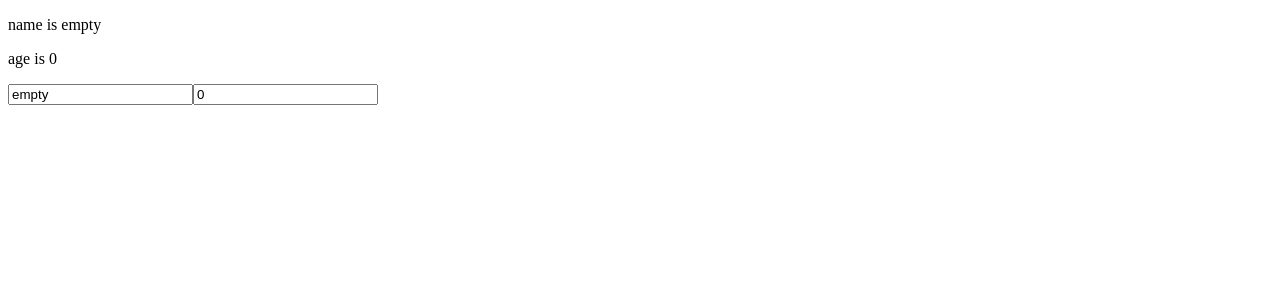
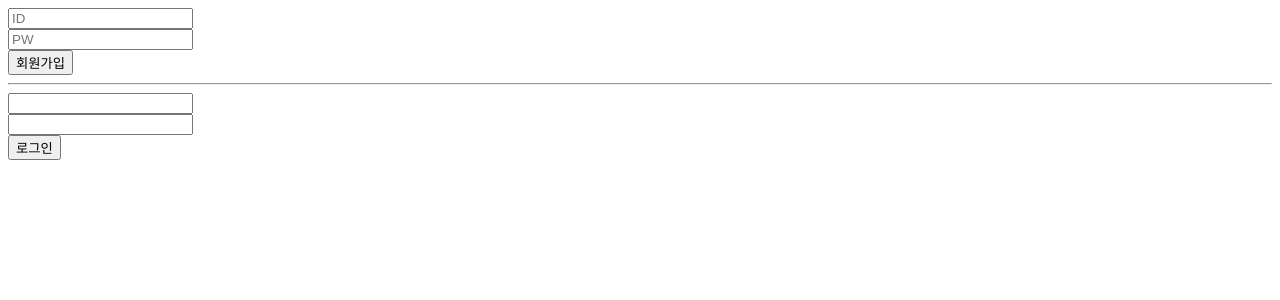
Before and after one commit to pscraper/client, a React (Create React App) app: page / in a window 1280 px wide. Shown: the top 300 px of the page. Built offline with nearby package versions, Linux system fonts and the light colour scheme.

Commit message:
feat: 로그인 기능, 세션 스토리지 저장

```diff
--- a/package.json
+++ b/package.json
@@ -10,6 +10,7 @@
     "@types/node": "^20.11.16",
     "@types/react": "^18.0.0",
     "@types/react-dom": "^18.2.18",
+    "axios": "^1.6.7",
     "eslint": "^8.56.0",
     "eslint-config-prettier": "^9.1.0",
     "eslint-plugin-prettier": "^5.1.3",
--- a/src/App.tsx
+++ b/src/App.tsx
@@ -1,58 +1,37 @@
 import React, { useState, useReducer, useContext, useEffect, useRef, useCallback } from "react"
+import { signin, signup } from "./api/user.api";
 
 
-interface StateType {
-  name: string | undefined,
-  age: number | undefined
-}
-
-interface ActionType {
-  type: Action,
-  name: string | undefined,
-  age: number | undefined
-}
-
-enum Action {
-  SetName = 'setName',
-  SetAge = 'setAge'
-}
-
-const INITIAL_STATE: StateType = { name: 'empty', age: 0 };
-function reducer(state: StateType, action: ActionType): StateType {
-  switch (action.type) {
-    case Action.SetName:
-      return { ...state, name: action.name };
-
-    case Action.SetAge:
-      return { ...state, age: action.age };
-
-    default:
-      return state;
-  }
-}
 
 const App = () => {
-  const [state, dispatch] = useReducer(reducer, INITIAL_STATE);
+  const [email, setEmail] = useState('');
+  const [password, setPassword] = useState('');
+
+  const idRef = useRef<HTMLInputElement>(null);
+  const pwRef = useRef<HTMLInputElement>(null);
 
   return (
-    <div>
-      <p>{`name is ${state.name}`}</p>
-      <p>{`age is ${state.age}`}</p>
-      <input
-        type="text"
-        value={state.name === undefined ? '' : state.name}
-        onChange={e => dispatch({ ...state, type: Action.SetName, name: e.target.value })}
-      />
+    <React.Fragment>
+      <div>
+        <input type="text" placeholder="ID" onChange={e => setEmail(e.target.value)}/> <br/>
+        <input type="password" placeholder="PW" onChange={e => setPassword(e.target.value)}/> <br/>
+        <button onClick={() => signup(email, password)}>
+          회원가입
+        </button>
+      </div>
 
-      <input
-        type="number"
-        value={state.age === undefined ? 0 : state.age}
-        onChange={e => dispatch({ ...state, type: Action.SetAge, age: Number(e.target.value) })}
-      />
-    </div>
+      <hr/>
+
+      <div>
+        <input type="text" ref={idRef} /> <br/>
+        <input type="password" ref={pwRef} /> <br/>
+        <button onClick={() => signin(idRef.current?.value, pwRef.current?.value)}>
+          로그인
+        </button>
+      </div>
+    </React.Fragment>
   )
 }
 
 
-
 export default App
--- /dev/null
+++ b/src/api/client.ts
@@ -0,0 +1,26 @@
+import axios from "axios";
+
+
+export const defaultClient = axios.create({
+    baseURL: "http://localhost:8000",
+    timeout: 3000,
+    headers: {
+        "Cache-Control": "no-cache",
+        "Content-Type": "application/json",
+        "Access-Control-Allow-Origin": "*",
+        "Accept": "application/json"
+    },
+    responseType: "json"
+});
+
+
+export const formClient = axios.create({
+    baseURL: "http://localhost:8000",
+    timeout: 3000,
+    headers: {
+        "Cache-Control": "no-cache",
+        "Content-Type": "application/x-www-form-urlencoded",
+        "Access-Control-Allow-Origin": "*"
+    },
+    responseType: "json"
+});
--- /dev/null
+++ b/src/api/user.api.ts
@@ -0,0 +1,56 @@
+import axios from "axios";
+import { defaultClient, formClient } from "./client";
+
+
+
+export const signup = (id: string, pw: string) => {
+    if (id.length <= 5 || pw.length <= 5) {
+        window.alert("id는 5글자보다 길어야합니다.");
+        return null;
+    }
+
+    defaultClient.post("/user/signup",
+        {
+            "user_email": id,
+            "user_password": pw
+        })
+        .then(res => {
+            console.log(res);
+
+            if (res.status == 200) {
+                sessionStorage.setItem('user_email', id);
+                sessionStorage.setItem('user_password', pw);
+            }
+        })
+        .catch(err => {
+            console.log(err);
+        })
+}
+
+
+
+export const signin = (id: string | undefined, pw: string | undefined) => {
+    if (id === undefined || pw === undefined) {
+        window.alert("id 또는 pw를 입력해주세요");
+        return null;
+    }
+
+    if (id.length <= 5 || pw.length <= 5) {
+        window.alert("id는 5글자보다 길어야합니다.");
+        return null;
+    }
+
+    formClient.post("/user/signin",
+        {
+            "username": id,
+            "password": pw,
+        })
+        .then(res => {
+            console.log(res.data);
+            sessionStorage.setItem('access_token', res.data['access_token']);
+            sessionStorage.setItem('token_type', res.data['token_type']);
+        })
+        .catch(err => {
+            console.log(err);
+        })
+}
```
Also changed, not shown: 1 other file (tests, documents, lock files or other folders).
